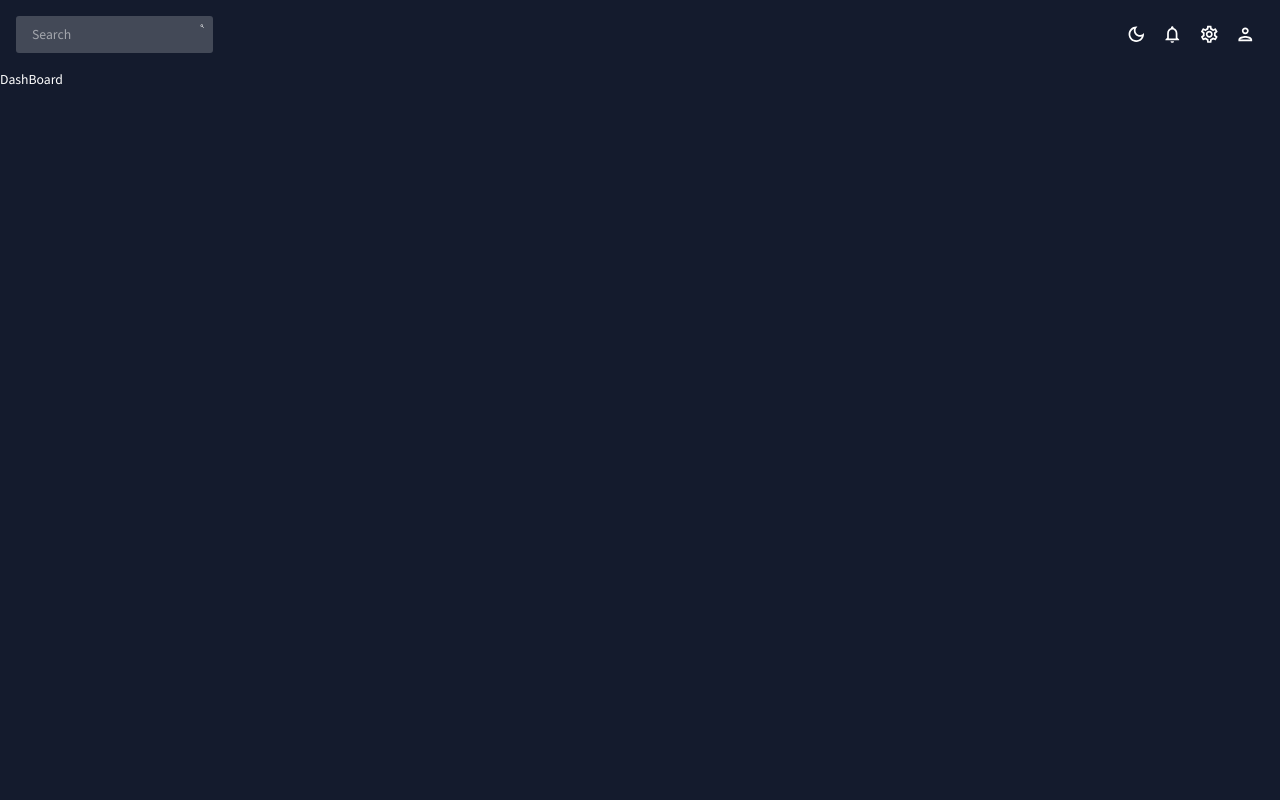
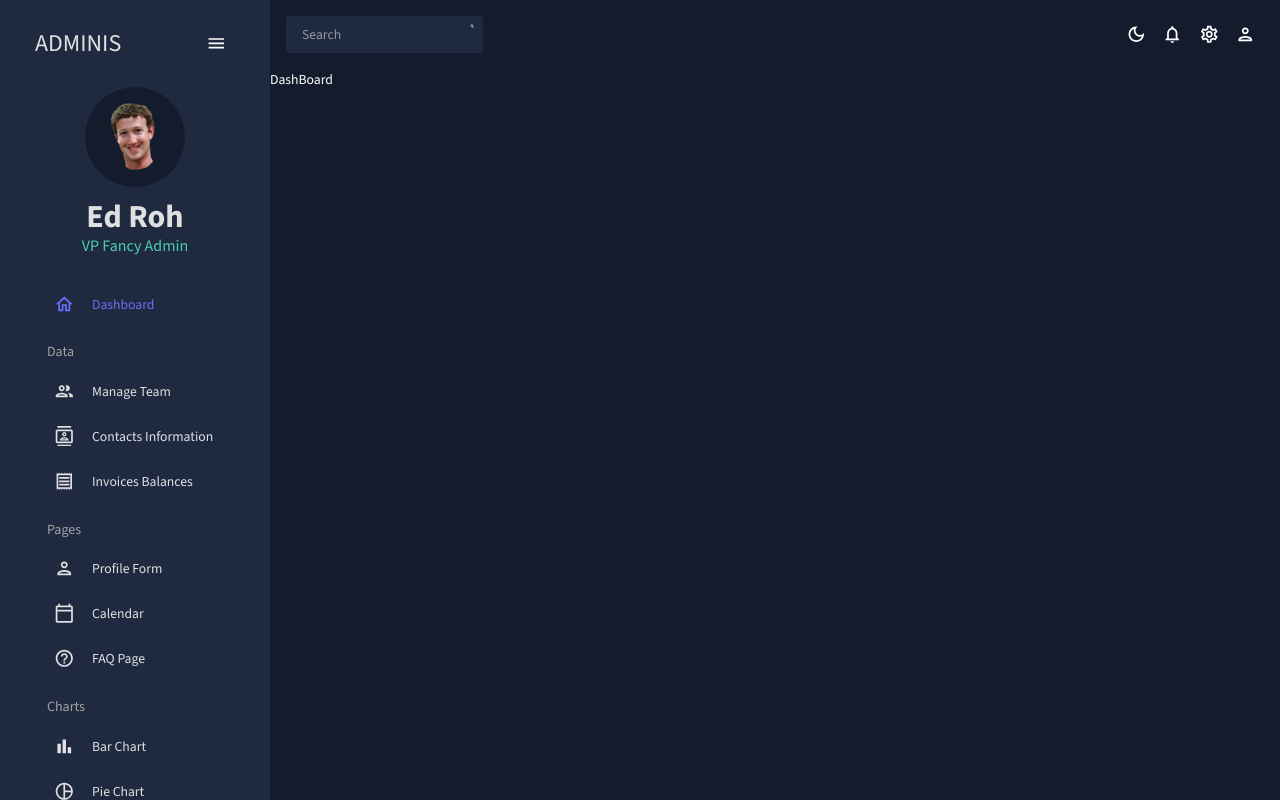
Before and after one commit to ommlet58/react, a React (Create React App) app in the folder Admin DashBoard/admin/: page / in a window 1280 px wide. Built offline with nearby package versions, Linux system fonts and the light colour scheme; the HTML template or start-up script is replaced by a standard one.

Commit message:
adding icons to the sidebare

```diff
--- a/Admin DashBoard/admin/src/App.js
+++ b/Admin DashBoard/admin/src/App.js
@@ -24,6 +24,7 @@ function App() {
       <ThemeProvider theme={theme}>
         <CssBaseline>
           <div className="app">
+            <Sidebar></Sidebar>
             <main className="content">
               <Topbar/>
               <Routes>
--- a/Admin DashBoard/admin/src/scenes/global/Sidebar.jsx
+++ b/Admin DashBoard/admin/src/scenes/global/Sidebar.jsx
@@ -19,16 +19,205 @@ import TimelineOutlinedIcon from "@mui/icons-material/TimelineOutlined";
 import MenuOutlinedIcon from "@mui/icons-material/MenuOutlined";
 import MapOutlinedIcon from "@mui/icons-material/MapOutlined";
 
+const Item = ({
+  title, to , icon , selected , setSelected
+})=> {
+
+
+  const theme = useTheme();
+  const colors = token(theme.palette.mode);
+
+  return (
+    <MenuItem active={selected === title} style={{color: colors.grey[100]}}  onClick={()=> setSelected(title)} icon={icon}>
+      <Typography>{title}</Typography>
+      <Link to={to}></Link>
+    </MenuItem>
+  )
+}
+
+
+
 
 function Sidebar() {
   const theme = useTheme();
   const colors = token(theme.palette.mode);
 
-  const [iscollapsed , detIsCollapsed]=useState(false);
+  const [isCollapsed , setIsCollapsed]=useState(false);
   const [selected,setSelected]=useState("Dashboard");
 
   return (
-    <div>Sidebar</div>
+    <Box sx={{
+      "& .pro-sidebar-inner" : {
+        background : `${colors.primary[400]} !important`
+      },
+      "& .pro-icon-wrapper" : {
+        backgroundColor:"transparent !important"
+      },
+      "& .pro-inner-item" :{
+        padding : "5px 35px 5px 20px !important"
+      },
+      '& .pro-inner-item:hover' : {
+        color: "#868dfb !important"
+      },
+      "& .pro-menu-item.active":{
+        color:"#6870fa !important"
+      }
+    }}>
+      <ProSidebar collapsed={isCollapsed}>
+        <Menu iconShape="square">
+          {/* LOGO AND MENU ICON */}
+          <MenuItem
+            onClick={() => setIsCollapsed(!isCollapsed)}
+            icon={isCollapsed ? <MenuOutlinedIcon /> : undefined}
+            style={{
+              margin: "10px 0 20px 0",
+              color: colors.grey[100],
+            }}
+          >
+            {!isCollapsed && (
+              <Box
+                display="flex"
+                justifyContent="space-between"
+                alignItems="center"
+                ml="15px"
+              >
+                <Typography variant="h3" color={colors.grey[100]}>
+                  ADMINIS
+                </Typography>
+                <IconButton onClick={() => setIsCollapsed(!isCollapsed)}>
+                  <MenuOutlinedIcon />
+                </IconButton>
+              </Box>
+            )}
+          </MenuItem>
+
+
+          {!isCollapsed && (
+            <Box mb="25px">
+              <Box display="flex" justifyContent="center" alignItems="center">
+                <img
+                  alt="profile-user"
+                  width="100px"
+                  height="100px"
+                  src={`../../assets/user.png`}
+                  style={{ cursor: "pointer", borderRadius: "50%" }}
+                />
+              </Box>
+              <Box textAlign="center">
+                <Typography
+                  variant="h2"
+                  color={colors.grey[100]}
+                  fontWeight="bold"
+                  sx={{ m: "10px 0 0 0" }}
+                >
+                  Ed Roh
+                </Typography>
+                <Typography variant="h5" color={colors.greenAccent[500]}>
+                  VP Fancy Admin
+                </Typography>
+              </Box>
+            </Box>
+          )}
+
+            {/** Menue items */}
+            <Box paddingLeft={isCollapsed? undefined : "10%"}>
+              <Item
+              title="Dashboard"
+              to="/"
+              icon={<HomeOutlinedIcon></HomeOutlinedIcon>}
+              selected={selected}
+              setSelected={setSelected}
+              />
+              <Typography
+              variant='h6'
+              color={colors.grey[300]}
+              sx={{m: "15px 0 5px 20px"}}
+              >Data</Typography>
+
+              <Item
+              title="Manage Team"
+              to="/team"
+              icon={<PeopleOutlinedIcon></PeopleOutlinedIcon>}
+              selected={selected}
+              setSelected={setSelected}
+              />
+              <Item
+              title="Contacts Information"
+              to="/contacts"
+              icon={<ContactsOutlinedIcon></ContactsOutlinedIcon>}
+              selected={selected}
+              setSelected={setSelected}
+              />
+              <Item
+              title="Invoices Balances"
+              to="/invoices"
+              icon={<ReceiptOutlinedIcon></ReceiptOutlinedIcon>}
+              selected={selected}
+              setSelected={setSelected}
+              />
+              <Typography
+              variant='h6'
+              color={colors.grey[300]}
+              sx={{m: "15px 0 5px 20px"}}
+              >Pages</Typography>
+              <Item
+              title="Profile Form"
+              to="/form"
+              icon={<PersonOutlinedIcon></PersonOutlinedIcon>}
+              selected={selected}
+              setSelected={setSelected}
+              />
+              <Item
+              title="Calendar"
+              to="/calendar"
+              icon={<CalendarTodayOutlinedIcon></CalendarTodayOutlinedIcon>}
+              selected={selected}
+              setSelected={setSelected}
+              />
+              <Item
+              title="FAQ Page"
+              to="/faq"
+              icon={<HelpOutlineOutlinedIcon></HelpOutlineOutlinedIcon>}
+              selected={selected}
+              setSelected={setSelected}
+              />
+              <Typography
+              variant='h6'
+              color={colors.grey[300]}
+              sx={{m: "15px 0 5px 20px"}}
+              >Charts</Typography>
+              <Item
+              title="Bar Chart"
+              to="/bar"
+              icon={<BarChartOutlinedIcon></BarChartOutlinedIcon>}
+              selected={selected}
+              setSelected={setSelected}
+              />
+              <Item
+              title="Pie Chart"
+              to="/pie"
+              icon={<PieChartOutlineOutlinedIcon></PieChartOutlineOutlinedIcon>}
+              selected={selected}
+              setSelected={setSelected}
+              />
+              <Item
+              title="Line Chart"
+              to="/line"
+              icon={<TimelineOutlinedIcon></TimelineOutlinedIcon>}
+              selected={selected}
+              setSelected={setSelected}
+              />
+              <Item
+              title="Geography"
+              to="/geography"
+              icon={<MapOutlinedIcon></MapOutlinedIcon>}
+              selected={selected}
+              setSelected={setSelected}
+              />
+            </Box>
+          </Menu>
+        </ProSidebar>
+    </Box>
   )
 }
 
--- a/Admin DashBoard/admin/src/theme.js
+++ b/Admin DashBoard/admin/src/theme.js
@@ -21,7 +21,7 @@ export const token = (mode) =>({
         100: "#d0d1d5",
         200: "#a1a4ab",
         300: "#727681",
-        400: "#434957",
+        400: "#1F2a40",
         500: "#141b2d",
         600: "#101624",
         700: "#0c101b",
```
Also changed, not shown: Admin DashBoard/admin/public/assets/user.png (added).
